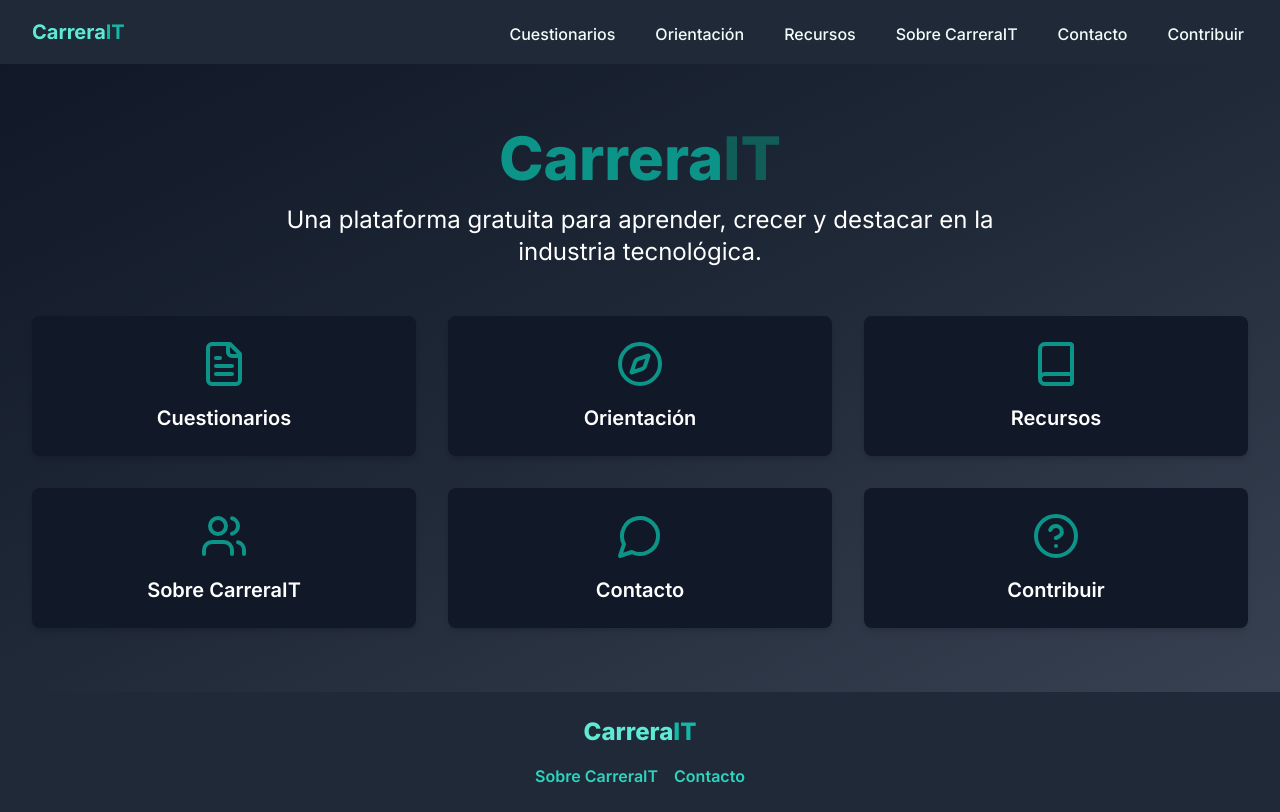
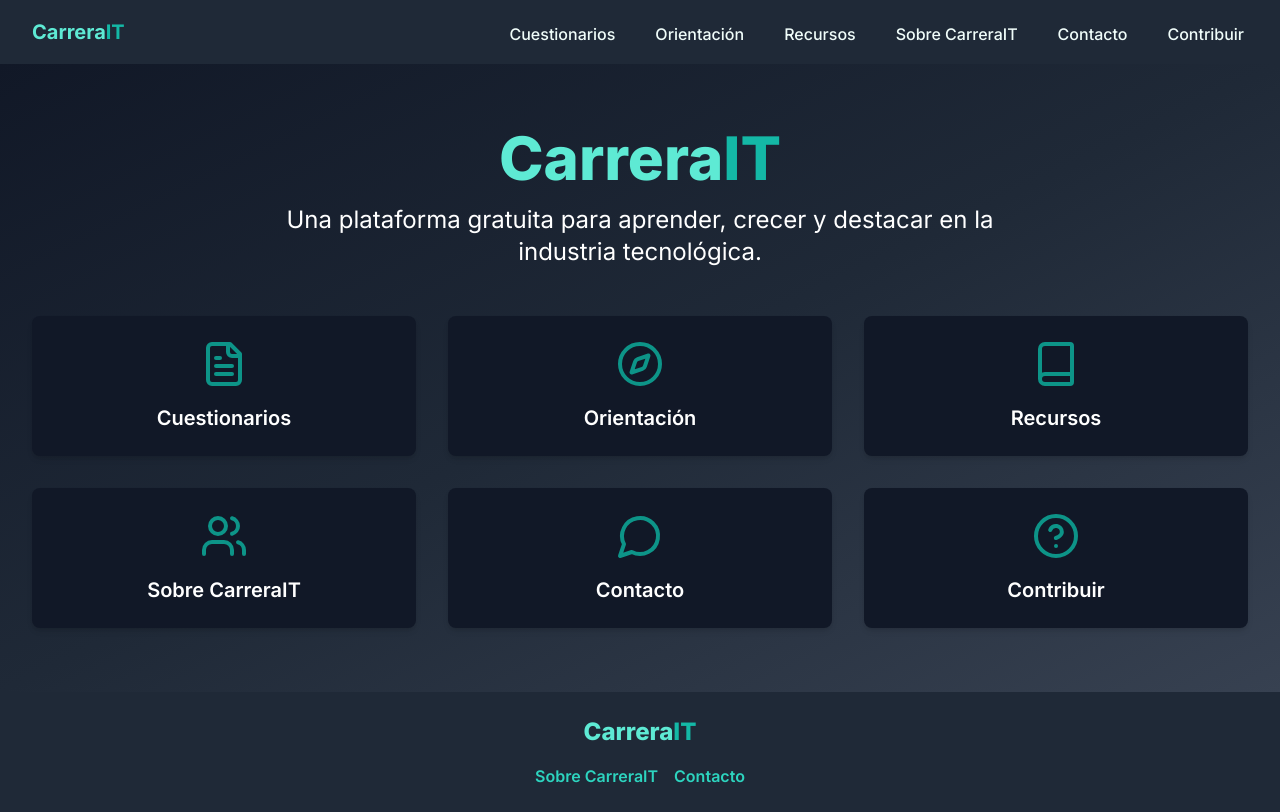
Before and after one commit to aronmilenait/carrerait-roadmap, a Next.js app in the folder carrerait-roadmap/: page / in a window 1280 px wide. Built offline with nearby package versions, Linux system fonts and the light colour scheme.

Commit message:
fix: change the logo's color

```diff
--- a/carrerait-roadmap/src/app/components/Home/HomeWelcome.tsx
+++ b/carrerait-roadmap/src/app/components/Home/HomeWelcome.tsx
@@ -23,8 +23,8 @@ export default function HomeWelcome() {
       <div className="max-w-7xl mx-auto">
         <div className="text-center mb-12">
           <h1 className="text-5xl md:text-6xl font-extrabold mb-4">
-            <span className="text-teal-600">Carrera</span>
-            <span className="text-teal-800">IT</span>
+            <span className="text-teal-300">Carrera</span>
+            <span className="text-teal-500">IT</span>
           </h1>
           <p className="text-xl md:text-2xl max-w-3xl mx-auto leading-relaxed">
             Una plataforma gratuita para aprender, crecer y destacar en la
```
